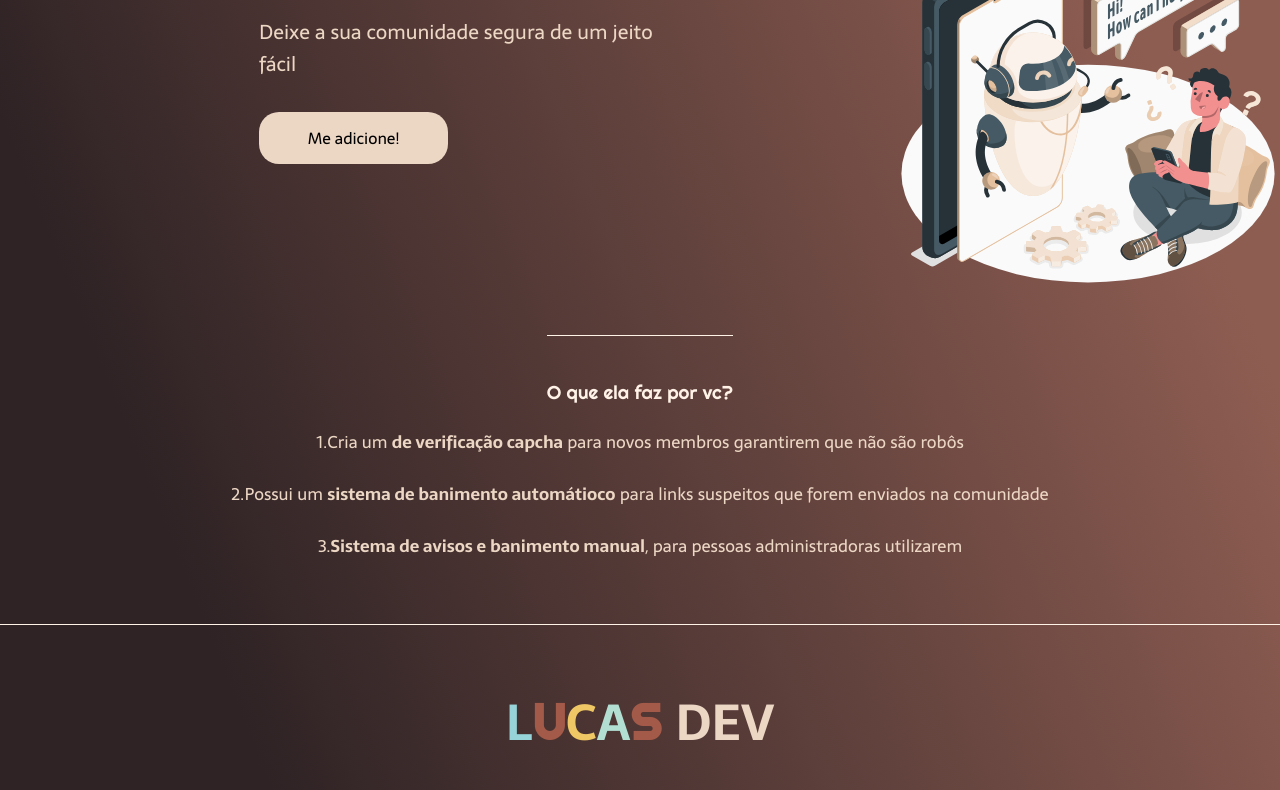
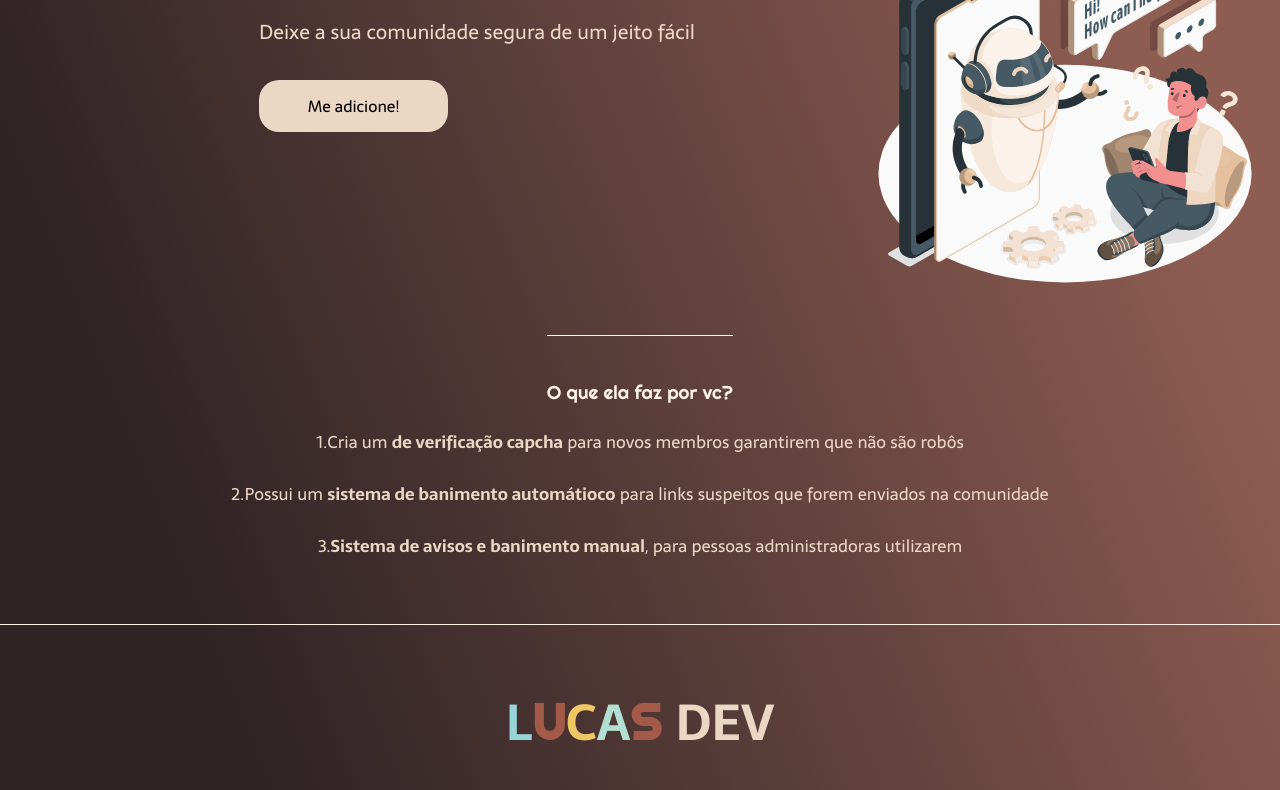
Before and after one commit to LukasGUH/landing_page, a plain HTML site: page index.html in a window 1280 px wide. Shown: the part 220-1010 px from the top of the page. Drawn offline with Linux system fonts and the light colour scheme.

Commit message:
-23/02/2023 mudança no margin-left da content__img

```diff
--- a/css/style.css
+++ b/css/style.css
@@ -87,7 +87,7 @@ html {
 .content__img {
     width: 30%;
     margin-top: 50px;
-    margin-left: -40px;
+    margin-left: -90px;
 }
 
 .home__button:hover {
```
